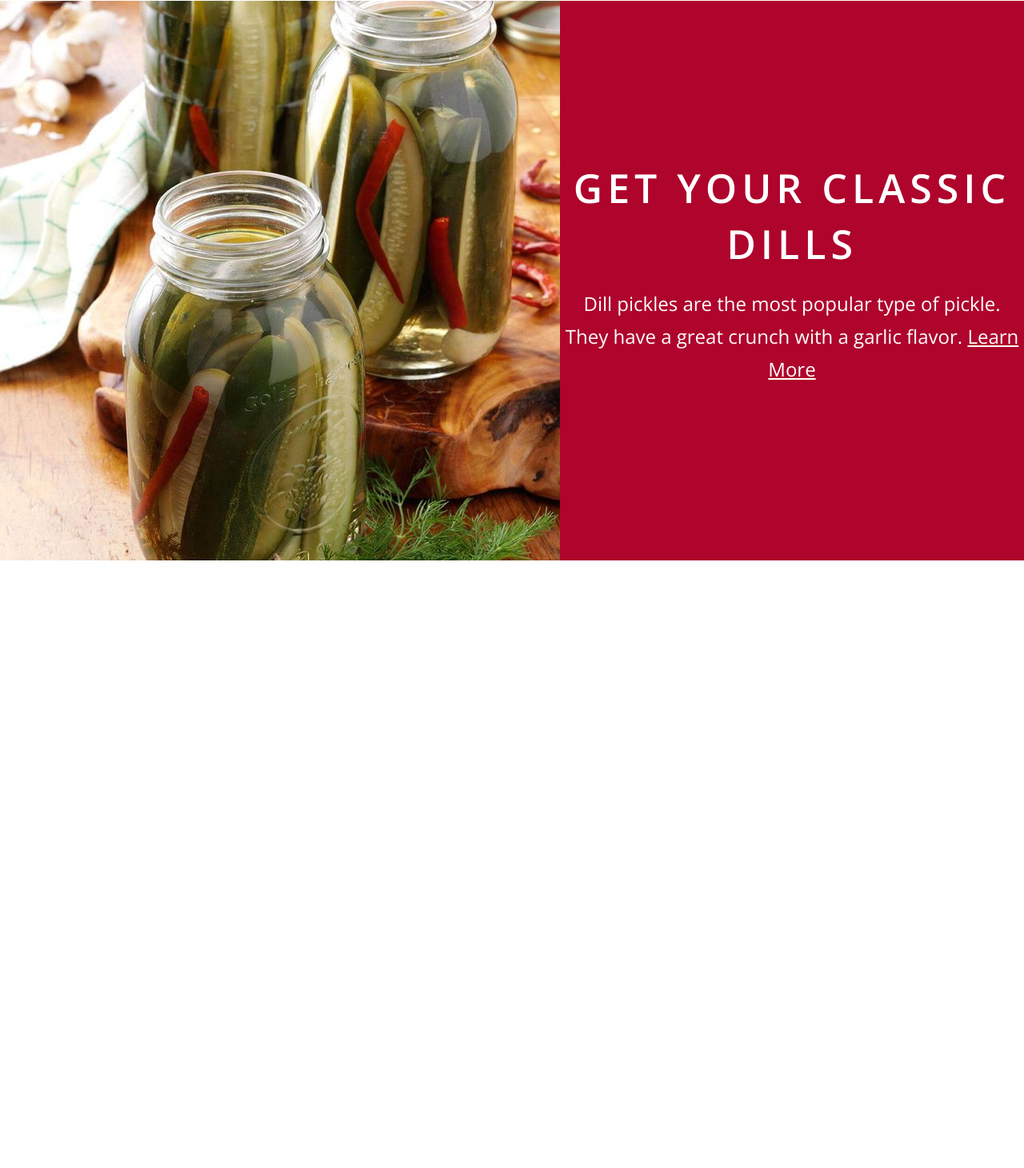
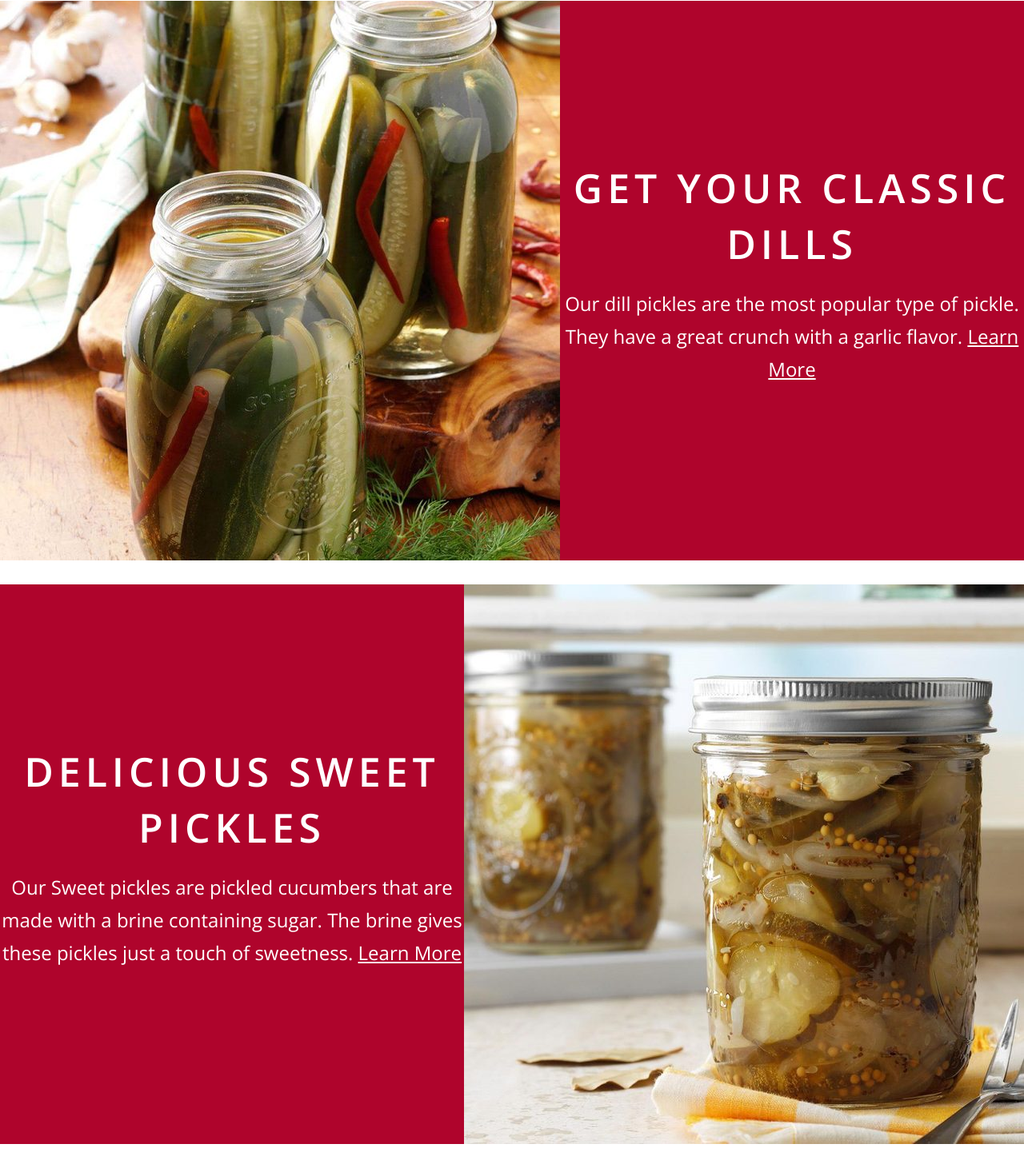
Before and after one commit to sjvarnum/website-acme-pickles, a plain HTML site: page index.html in a window 1280 px wide. Shown: the part 516-1977 px from the top of the page at 80% size. Before the commit the page ends 1247 px from the top, so only its background shows below. Drawn offline with nearby package versions, Linux system fonts and the light colour scheme.

Commit message:
Section C and styling - some file name changes

```diff
--- a/index.html
+++ b/index.html
@@ -49,15 +49,28 @@
         </section>
 
         <section class="section-b bg-secondary text-center">
-            <img src="img/pickles-1.jpg" alt="Dill Pickles">
+            <img src="img/pickles-b.jpg" alt="Dill Pickles" />
             <div class="section-content">
                 <h1 class="text-xl">Get Your Classic Dills</h1>
                 <p class="text-md">
-                    Dill pickles are the most popular type of pickle. They have a great crunch with a garlic flavor.
+                    Our dill pickles are the most popular type of pickle. They
+                    have a great crunch with a garlic flavor.
                     <a href="#">Learn More</a>
                 </p>
             </div>
         </section>
 
+        <section class="section-c bg-secondary text-center">
+            <img src="img/pickles-c.jpg" alt="Dill Pickles" />
+            <div class="section-content">
+                <h1 class="text-xl">Delicious Sweet Pickles</h1>
+                <p class="text-md">
+                    Our Sweet pickles are pickled cucumbers that are made with a
+                    brine containing sugar. The brine gives these pickles just a
+                    touch of sweetness.
+                    <a href="#">Learn More</a>
+                </p>
+            </div>
+        </section>
     </body>
 </html>
--- a/theme.css
+++ b/theme.css
@@ -104,3 +104,10 @@ img {
     align-items: center;
     justify-content: center;
 }
+
+.section-c {
+    display: flex;
+    flex-direction: row-reverse;
+    align-items: center;
+    justify-content: center;
+}
```
Also changed, not shown: img/pickles-b.jpg (renamed from img/pickles-1.jpg), img/pickles-c.jpg (added).
